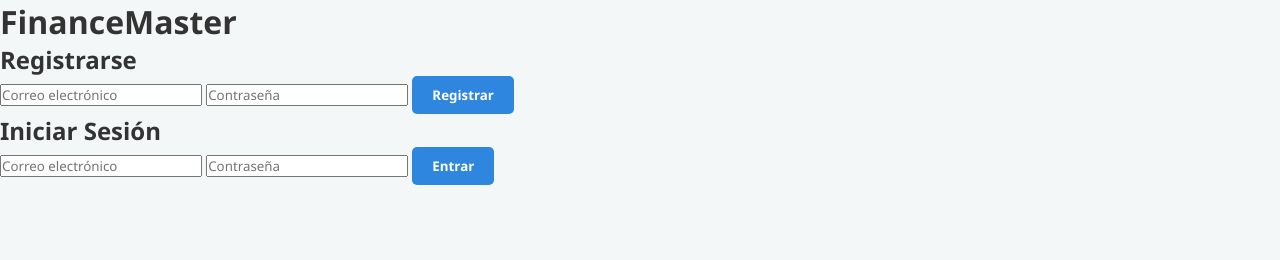
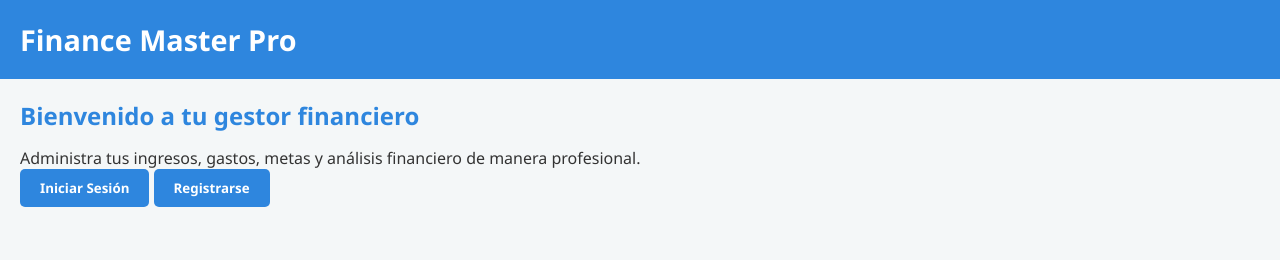
Before and after one commit to eperezaecm-3616/finance-master-pro, a plain HTML site: page index.html in a window 1280 px wide. Drawn offline with Linux system fonts and the light colour scheme.

Commit message:
Update index.html for Finance Master Pro layout
Signed-off-by: Total Profit <eperezaecm@gmail.com>

```diff
--- a/index.html
+++ b/index.html
@@ -1,37 +1,25 @@
 <!DOCTYPE html>
 <html lang="es">
 <head>
-  <meta charset="UTF-8">
-  <meta name="viewport" content="width=device-width, initial-scale=1.0">
-  <title>FinanceMaster - Login</title>
-  <link rel="stylesheet" href="css/style.css">
+<meta charset="UTF-8">
+<meta name="viewport" content="width=device-width, initial-scale=1.0">
+<title>Finance Master Pro - Inicio</title>
+<link rel="stylesheet" href="css/style.css">
 </head>
 <body>
-  <div class="container">
-    <h1>FinanceMaster</h1>
+<header>
+  <h1>Finance Master Pro</h1>
+</header>
 
-    <!-- Registro -->
-    <div id="register-section">
-      <h2>Registrarse</h2>
-      <form id="register-form">
-        <input type="email" id="register-email" placeholder="Correo electrónico" required>
-        <input type="password" id="register-password" placeholder="Contraseña" required>
-        <button type="submit">Registrar</button>
-      </form>
+<main>
+  <section class="welcome">
+    <h2>Bienvenido a tu gestor financiero</h2>
+    <p>Administra tus ingresos, gastos, metas y análisis financiero de manera profesional.</p>
+    <div class="buttons">
+      <a href="login.html"><button>Iniciar Sesión</button></a>
+      <a href="register.html"><button>Registrarse</button></a>
     </div>
-
-    <!-- Login -->
-    <div id="login-section">
-      <h2>Iniciar Sesión</h2>
-      <form id="login-form">
-        <input type="email" id="login-email" placeholder="Correo electrónico" required>
-        <input type="password" id="login-password" placeholder="Contraseña" required>
-        <button type="submit">Entrar</button>
-      </form>
-    </div>
-  </div>
-
-  <script type="module" src="js/firebase.js"></script>
-  <script type="module" src="js/auth.js"></script>
+  </section>
+</main>
 </body>
 </html>
```
